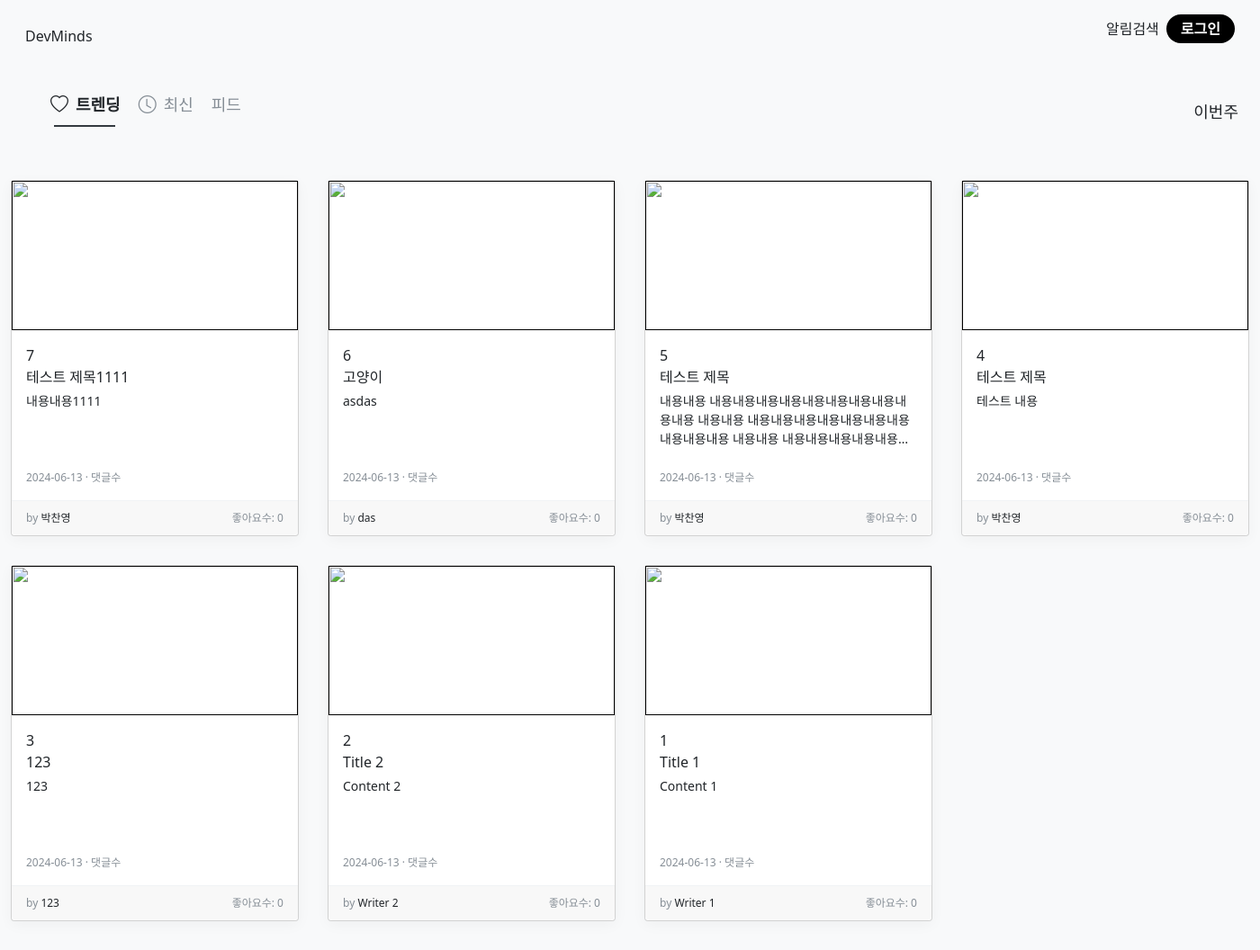
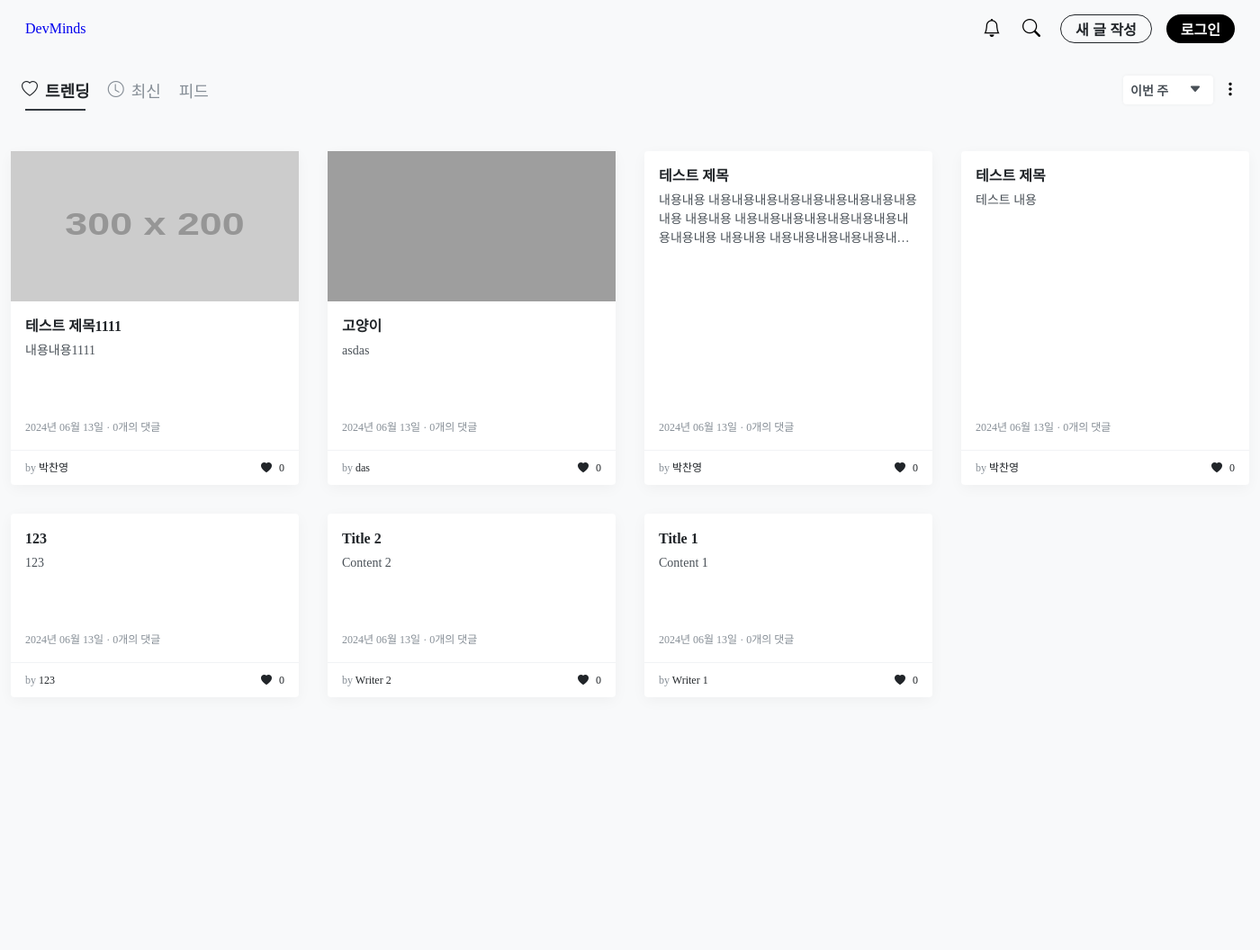
Before and after one commit to DevMinds-inno/DevMinds, a Flask app: page / in a window 1400 px wide. Shown: the whole page at 90% size. After the commit the page ends 763 px from the top, so only its background shows below. Run offline with Flask 3, Linux system fonts and the light colour scheme; grey boxes labelled with a size stand in for pictures from a placeholder-image service; data that the repository does not hold is empty; some libraries are stand-ins or nearby versions; grey boxes are pictures that could not be loaded.

Commit message:
Squashed commit of the following:
commit f790cc56889e15dfea9d6ca7dafb66a1db861628
Author: dolphin-pc <pcx474@gmail.com>
Date:   Thu Jun 13 14:53:09 2024 +0900

    [MODIFY] 글작성화면, image 크기 조정

commit e10da54fcb71233482cf0cfb7c7071c8205ff881
Merge: 22f7e77 24a9b27
Author: dolphin-pc <pcx474@gmail.com>
Date:   Thu Jun 13 14:36:35 2024 +0900

    Merge branch 'dev' into 박찬영_브랜치

commit 22f7e77ccb3bdad6bb78a34ede2e44ecedfab923
Author: dolphin-pc <pcx474@gmail.com>
Date:   Thu Jun 13 14:36:18 2024 +0900

    [ADD] editor 적용

commit 24a9b27d64a61fbf9d56354e53f07e343e7c3b48
Author: kim-museong <antjd0419@gmail.com>
Date:   Thu Jun 13 14:29:03 2024 +0900

    kms merge

commit e095390855b9be8e8d813ce5dcb8e231e8a7cb7d
Merge: 4256d88 693c4cb
Author: kim-museong <antjd0419@gmail.com>
Date:   Thu Jun 13 14:25:16 2024 +0900

    dev merge

commit 4256d88bc0f6d92401596f2cf4186b01030ad047
Author: kim-museong <antjd0419@gmail.com>
Date:   Thu Jun 13 13:57:07 2024 +0900

    date별 정렬기능추가

commit 693c4cb4365e246f9e47d4f530ff644c7f66ba82
Merge: 874f6da 49cfb5d
Author: je-pa <jieun0502@gmail.com>
Date:   Thu Jun 13 13:46:51 2024 +0900

    Merge branch '박지은_브랜치' of https://github.com/DevMinds-inno/DevMinds into dev

commit 49cfb5d430442883f2e4c8f566d4269d62991398
Merge: 7f80492 e355478
Author: je-pa <jieun0502@gmail.com>
Date:   Thu Jun 13 13:38:10 2024 +0900

    [ADD] board 상세보기 이미지 추가

commit 874f6da85f8ca5a669baa986d11826749f29c0f7
Author: dolphin-pc <pcx474@gmail.com>
Date:   Thu Jun 13 11:37:41 2024 +0900

    [ADD] 글 삭제 기능 추가

commit 7f80492ecf6a3f9f2cd6f177411e4abd5093c4b0
Author: je-pa <jieun0502@gmail.com>
Date:   Thu Jun 13 09:37:21 2024 +0900

    [ADD] board 디테일

commit 01bc53686fb359d96d1ebb3165a1b8282768286d
Author: kim-museong <antjd0419@gmail.com>
Date:   Thu Jun 13 09:11:41 2024 +0900

    commit

```diff
--- a/app.py
+++ b/app.py
@@ -3,7 +3,7 @@
 
 # src/*
 from src.model import db, Board
-from src.main import home,get_post
+from src.main import home,get_Boards
 # from src.write import form, write_post, form_id, modify_post
 from src import write
 from src.detail import detail_board, check_board_password, format_datetime
@@ -36,8 +36,11 @@
 
 
 # main.py
-app.route("/")(home)
-app.route('/posts')(get_post)
+app.route('/')(home)
+app.route('/<sortType>')(home)
+app.route('/<sortType>/<sortDate>')(home)
+app.route('/api/boards/<sortType>/<sortDate>')(get_Boards)
+
 
 
 # write.py
--- a/src/main.py
+++ b/src/main.py
@@ -1,21 +1,43 @@
 from flask import render_template, request, jsonify
 from src.model import Board
 from sqlalchemy import desc
+from time import sleep
+from datetime import datetime, timedelta, timezone
 
 
-def home():
+def home(sortType='recent', sortDate='week'):
     return render_template('index.html')
 
-def get_post():
-    sortType = request.args.get('sortType', 'recent', type=str)
-    print(sortType)
+def get_Boards(sortType = 'recent', sortDate = 'week'):
     page = request.args.get('page', 1, type=int)
     per_page = request.args.get('per_page', 10, type=int)
     # desc(Board.likesCount)
     # desc(Board.id)
     type = (Board.id) if sortType == 'like' else (desc(Board.id))
 
-    posts = Board.query.order_by(type).paginate(page=page, per_page=per_page, error_out=False)
+   # 오늘 날짜 기준으로 필터링
+    if sortDate == 'today':
+        start_date = datetime.now(timezone.utc).replace(hour=0, minute=0, second=0, microsecond=0)
+        end_date = start_date + timedelta(days=1)
+    elif sortDate == 'week':
+        start_date = datetime.now(timezone.utc) - timedelta(days= datetime.now(timezone.utc).weekday())
+        end_date = start_date + timedelta(days=7)
+    elif sortDate == 'month':
+        start_date = datetime.now(timezone.utc).replace(day=1, hour=0, minute=0, second=0, microsecond=0)
+        next_month = start_date.replace(month=start_date.month % 12 + 1, day=1)
+        end_date = next_month
+    elif sortDate == 'year':
+        start_date = datetime.now(timezone.utc).replace(month=1, day=1, hour=0, minute=0, second=0, microsecond=0)
+        end_date = start_date.replace(year=start_date.year + 1)
+    else:
+        start_date = None
+        end_date = None
+    print(start_date, end_date)
+
+    # \을 사용하여 줄바꿈
+    posts = Board.query.filter(Board.updated_dttm >= start_date, Board.updated_dttm < end_date) \
+                       .order_by(type) \
+                       .paginate(page=page, per_page=per_page, error_out=False)
 
     posts_list = []
     for post in posts.items:
@@ -24,11 +46,20 @@
             'title': post.title,
             'content': post.content,
             'writer': post.writer,
+            'img_src': post.img_src,
             'created_dttm': post.created_dttm.strftime('%Y-%m-%d'),
-            'updated_dttm': post.updated_dttm.strftime('%Y-%m-%d')
+            'updated_dttm': changeDate(post.updated_dttm.strftime('%Y-%m-%d') )
         }
         posts_list.append(post_data)
+
+    # sleep(1) # 로딩구현을 위해 응답시간 추가
 
     # #JSON 형식으로 변환하여 반환
     return jsonify(posts_list)
     # return posts_list
+
+
+#  날짜 변경 함수 클라이언트 -> 서버 변경
+def changeDate(date):
+    dateArray = date.split("-")
+    return f"{dateArray[0]}년 {dateArray[1]}월 {dateArray[2]}일"
--- /dev/null
+++ b/static/comm/util.js
@@ -0,0 +1,9 @@
+class Util {
+  constructor() {}
+  static back() {
+    history.back();
+    history.replaceState(null, null, "/");
+  }
+}
+
+const util = new Util();
--- a/static/main/main.css
+++ b/static/main/main.css
@@ -3,17 +3,22 @@
   padding: 0;
   list-style: none;
   text-decoration: none;
+  box-sizing: border-box;
 }
 
 body {
   --text1: #212529;
+  --text2: #495057;
   --text3: #868e96;
   --bg-page1: #f8f9fa;
   --bg-element1: #fff;
   --bg-element2: #f8f9fa;
   --bg-element3: #e9ecef;
+  --bg-element5: #212529;
   --border1: #343a40;
   --border4: #f1f3f5;
+  --button-text: #fff;
+  --primary1: #12b886;
   --card-count: 4;
   --width: 25%;
   --spacer: calc(var(--card-count) - 1);
@@ -52,6 +57,46 @@
   height: 40px;
 }
 
+.list li {
+  position: relative;
+  display: flex;
+  align-items: center;
+  justify-content: center;
+  width: 40px;
+  height: 40px;
+  border-radius: 50%;
+  cursor: pointer;
+  flex-shrink: 0;
+  margin-right: 4px;
+}
+
+.list .bi {
+  font-size: 20px;
+}
+
+.write-button {
+  user-select: none;
+  margin: 0 8px;
+  height: 2rem;
+  padding: 0 1rem;
+  font-size: 1rem;
+  border-radius: 1rem;
+  transition: all 0.125s ease-in;
+  cursor: pointer;
+  outline: none;
+  font-weight: 700;
+  word-break: keep-all;
+  border: 1px solid var(--bg-element5);
+  color: var(--bg-element5);
+  background: var(--bg-element2);
+}
+
+.write-button:hover {
+  color: var(--button-text);
+  background: var(--bg-element5);
+  border: 1px solid var(--bg-element5);
+}
+
 .login-button {
   margin-left: 8px;
   height: 2rem;
@@ -72,7 +117,7 @@
   user-select: none;
 }
 
-.sort-bar {
+.home-tag-left {
   padding: 12px;
   display: flex;
   align-items: center;
@@ -104,7 +149,8 @@
   position: relative;
 }
 
-.sort > div > li {
+.sort > div > a {
+  cursor: pointer;
   display: flex;
   align-items: center;
   justify-content: center;
@@ -112,15 +158,102 @@
   -webkit-text-decoration: none;
   text-decoration: none;
   white-space: nowrap;
+  color: inherit;
 }
 
-.sort > div > li:not(:first-child) {
+.sort > div > a:not(:first-child) {
   margin-left: 20px;
 }
 
+.sort .bi {
+  margin-right: 8px;
+}
+
 .sort-active {
+  color: var(--text1) !important;
+  font-weight: 700;
+}
+
+.home-tag-right {
+  position: relative;
+  display: flex;
+  align-items: center;
+}
+
+.home-tag-right-selecter {
+  background: var(--bg-element1);
+  height: 32px;
+  width: 100px;
+  border-radius: 4px;
+  display: flex;
+  align-items: center;
+  justify-content: space-between;
+  padding-left: 8px;
+  padding-right: 8px;
+  margin-right: 10px;
+  font-weight: 600;
+  color: var(--text2);
+  font-size: 14px;
+  box-shadow: 0 0 4px rgba(0, 0, 0, 0.05);
+  -webkit-user-select: none;
+  -moz-user-select: none;
+  user-select: none;
+  cursor: pointer;
+}
+
+.home-tag-right-selecter:hover {
+  opacity: 0.75;
+}
+
+.home-tag-right-selecter .bi {
+  width: 24px;
+  height: 24px;
+  text-align: center;
+  line-height: 24px;
+}
+
+.home-tag-right-selecter-bar {
+  position: absolute;
+  right: 0;
+  top: 100%;
+  z-index: 5;
+  transform-origin: top right;
+  opacity: 0;
+  transform: scale(0.8);
+  transition: all 0.2s ease-in-out;
+}
+
+.visible {
+  opacity: 1;
+  transform: scale(1);
+}
+
+.home-tag-right-selecter-bar-box {
+  margin-top: 8px;
+  width: 192px;
+  box-shadow: 0 0 8px 0 rgba(0, 0, 0, 0.1);
+  background: var(--bg-element1);
   color: var(--text1);
-  font-weight: 700;
+}
+
+.home-tag-right-selecter-bar-box li {
+  display: block;
+  padding: 0.75rem 1rem;
+  -webkit-text-decoration: none;
+  text-decoration: none;
+  background: var(--bg-element1);
+  width: 100%;
+  height: 100%;
+  font-weight: 600;
+  font-size: 0.875rem;
+}
+
+.selected {
+  color: var(--primary1);
+}
+
+.home-tag-right-selecter-bar-box li:hover {
+  background: var(--bg-element2);
 }
 
 main {
@@ -170,12 +303,17 @@
 }
 
 .card-main-content {
+  color: inherit;
+  -webkit-text-decoration: none;
+  text-decoration: none;
+}
+
+.card-main-content > p {
   height: 3.9375rem;
   display: -webkit-box;
   -webkit-line-clamp: 3;
   -webkit-box-orient: vertical;
   overflow: hidden;
-  text-overflow: ellipsis;
   word-break: break-word;
   word-wrap: break-word;
   font-size: 0.875rem;
@@ -219,11 +357,21 @@
   color: var(--text1);
 }
 
-footer {
-  margin-top: auto;
+.card-footer-like {
+  display: flex;
+  align-items: center;
+  color: var(--text1);
+  font-size: 12px;
 }
 
-.bi {
+.card-footer-like .bi {
+  width: 0.75rem;
+  height: 0.75rem;
+  margin-right: 0.5rem;
+  margin-bottom: 0.3rem;
+}
+
+.sort-bar .bi {
   font-size: 20px;
   margin-right: 8px;
 }
@@ -231,6 +379,10 @@
 .dummy {
   background-color: var(--bg-element3);
   border-radius: 4px;
+}
+
+.dummy-list {
+  margin-top: 32px;
 }
 
 .dummy-text {
--- a/static/main/main.js
+++ b/static/main/main.js
@@ -3,23 +3,36 @@
 const sortLike = document.getElementById("like");
 const sortRecent = document.getElementById("recent");
 const underLine = document.querySelector(".sort-bar-underline");
-let sortType = "recent"; //기본정렬값
+const selectButton = document.querySelector(".home-tag-right-selecter");
+const selectValue = document.querySelector(".home-tag-right-value");
+const selectBar = document.querySelector(".home-tag-right-selecter-bar");
+const selectBarList = document.querySelector(".home-tag-right-list");
+const PER_PAGE = 8; // 한번에 가져올 페이지개수
+
+// 변수공간
+let sortType = "";
+let sortDate = "";
 let page = 1; // 기본페이지
+let hasMoreData = true; //데이터를 더 가져올 수 있는지 여부
+let isLoading = false;
+let isVisible = false; // 셀렉트창
 
-// 로딩 더미 생성 함수
+// 더미 생성 함수
 const createLoadingDummy = () => {
-  Array.from({ length: 20 }).forEach(() => {
+  Array.from({ length: PER_PAGE }).forEach(() => {
     const postElement = document.createElement("li");
     postElement.classList.add("card");
     postElement.innerHTML = `
-            <a href="">
+            <span>
               <div class="card-image-box dummy">
                 <img class="dummy-card-image"/>
               </div>
-            </a>
+            </ㅔ>
             <div class="card-main">
               <div class="card-main-title dummy dummy-text"></div>
-              <div class="card-main-content dummy"></div>
+              <div class="card-main-content dummy">
+                <p></p>
+              </div>
               <div class="card-sub-info dummy dummy-text">
                 <span class="card-date dummy dummy-text"></span>
                 <span class="dummy dummy-text"></span>
@@ -37,98 +50,187 @@
   });
 };
 
-// // 로딩 더미 초기 생성
-// createLoadingDummy();
-
-/* posts가져오기함수 */
-const loadPosts = async () => {
-  //   loadingdummy.style.display = "block"; // 로딩화면 보이기
-
-  try {
-    const perPage = 20; // 한번에 가져올 페이지개수
-    const response = await fetch(
-      `/posts?sortType=${sortType}&page=${page}&per_page=${perPage}`
-    );
-    if (!response.ok) {
-      throw new Error("요청 오류");
-    }
-    const data = await response.json();
-    console.log(data);
-
-    // if (!data) {
-    //   cardList.innerHTML = "";
-    //   const postElement = document.createElement("div");
-    //   postElement.textContent = "게시물이 없습니다.";
-    //   cardList.appendChild(postElement);
-    //   return;
-    // }
-
-    data.forEach((post) => {
+const createBoardList = (data) => {
+  data.forEach((board) => {
     const postElement = document.createElement("li");
     postElement.classList.add("card");
     postElement.innerHTML = `
-          <a href="">
+        ${
+          board.img_src
+            ? `
+          <a href="/boards/${board.id}">
             <div class="card-image-box">
-              <img class="card-image" src="" alt="" />
+              <img class="card-image" src="${board.img_src}" alt="${board.title}_image" />
+            </div>
+          </a>`
+            : ""
+        }
+
+        <div class="card-main">
+          <a href="/boards/${board.id}">
+            <h4 class="card-main-title">${board.title}</h4>
+            <div class="card-main-content">
+              <p>${board.content}</p>
             </div>
           </a>
-          <div class="card-main">
-          <div>${post.id}</div>
-            <div class="card-main-title">${post.title}</div>
-            <div class="card-main-content">${post.content}</div>
           <div class="card-sub-info">
-              <span class="card-date">${post.updated_dttm}</span>
+            <span class="card-date">${board.updated_dttm}</span>
             <span>·</span>
-              <span>댓글수</span>
+            <span>0개의 댓글</span>
           </div>
         </div>
         <div class="card-footer">
           <div class="card-footer-user">
-              by <span>${post.writer}</span>
+            by <span>${board.writer}</span>
           </div>
-            <div class="card-footer-like">좋아요수: 0</div>
+          <div class="card-footer-like"><i class="bi bi-heart-fill"></i>0</div>
         </div>
         `;
     cardList.appendChild(postElement);
   });
+};
+
+// 더미 숨기는 함수
+const hideDummy = () => {
+  loadingdummy.style.display = "none";
+};
+
+const resetCardList = () => {
+  cardList.innerHTML = "";
+  page = 1;
+  hasMoreData = true;
+};
+
+// boards 요청 함수
+const loadboards = async () => {
+  // 로딩중이거나 가져올 데이터가 없을 때
+  if (isLoading || !hasMoreData) return;
+
+  isLoading = true;
+
+  if (isLoading) {
+    loadingdummy.style.display = "grid";
+  }
+
+  try {
+    const response = await fetch(
+      `/api/boards/${sortType || "recent"}/${
+        sortDate || "week"
+      }?&page=${page}&per_page=${PER_PAGE}`
+    );
+
+    if (!response.ok) {
+      throw new Error("요청 오류");
+    }
+
+    const data = await response.json();
+
+    // 보드가 없을 때
+    if (data.length === 0) {
+      hasMoreData = false;
+      hideDummy();
+      console.log("포스트 없습니다.");
+      return;
+    }
+
+    createBoardList(data);
     page++; // 페이지 증가
+
+    // 가져온 데이터의 개수가 PER_PAGE보다 작으면 로딩 화면을 숨김
+    if (data.length < PER_PAGE) {
+      hideDummy();
+      hasMoreData = false;
+    }
   } catch (e) {
     console.log("에러발생", e);
   } finally {
-    loadingdummy.style.display = "none"; // 로딩화면 숨기기
+    hideDummy();
+    isLoading = false;
   }
 };
 
 const handleScroll = () => {
+  if (isLoading) return;
+
   if (window.innerHeight + window.scrollY >= document.body.offsetHeight - 100) {
-    console.log("추가 포스트를 불러오는중...");
-    loadPosts();
+    loadboards();
   }
 };
 
 window.addEventListener("scroll", handleScroll);
-
-// 초기 데이터 불러오기
-setTimeout(() => loadPosts(true), 1000);
-
-// 좋아요 정렬 버튼 클릭 시
-sortLike.addEventListener("click", function () {
-  underLine.style.left = "3%";
-  this.classList.add("sort-active");
-  sortRecent.classList.remove("sort-active");
-  sortType = "like";
-  cardList.innerHTML = ""; // 리스트 초기화
-  page = 1; // 기본페이지
-  loadPosts();
+document.addEventListener("DOMContentLoaded", () => {
+  createLoadingDummy();
+  loadboards();
 });
 
-// 최신순 정렬 버튼 클릭 시
-sortRecent.addEventListener("click", function () {
+// home-tag-left
+sortLike.addEventListener("click", () => changeSortType("like"));
+sortRecent.addEventListener("click", () => changeSortType("recent"));
+
+const changeSortType = (type) => {
+  if (type === "recent") {
     underLine.style.left = "44%";
-  sortType = "recent";
-  this.classList.add("sort-active");
     sortLike.classList.remove("sort-active");
-  cardList.innerHTML = ""; // 리스트 초기화
-  page = 1; // 기본페이지
-  loadPosts();
+    sortRecent.classList.add("sort-active");
+  }
+
+  if (type === "like") {
+    underLine.style.left = "3%";
+    sortRecent.classList.remove("sort-active");
+    sortLike.classList.add("sort-active");
+  }
+
+  sortType = type;
+  history.pushState(null, null, `/${sortType}`);
+  resetCardList();
+  loadboards();
+};
+
+// home-tag-right
+const toggleSelectBar = () => {
+  if (isVisible) {
+    hideSelectBar();
+  } else {
+    showSelectBar();
+  }
+  isVisible = !isVisible;
+};
+
+const showSelectBar = () => {
+  selectBar.classList.add("visible");
+};
+
+const hideSelectBar = () => {
+  selectBar.classList.remove("visible");
+};
+
+// 버튼 클릭 시 토글
+selectButton.addEventListener("click", (e) => {
+  e.stopPropagation(); // 이벤트 버블링 방지
+  toggleSelectBar();
 });
+
+// 다른 영역 클릭 시에도 숨기기
+document.addEventListener("click", (e) => {
+  if (isVisible && !selectBar.contains(e.target) && e.target !== selectButton) {
+    hideSelectBar();
+    isVisible = false;
+  }
+});
+
+selectBarList.addEventListener("click", (e) => {
+  const childrenArray = selectBarList.children;
+  const { id, textContent } = e.target;
+  selectValue.textContent = textContent;
+
+  [...childrenArray].forEach((element) => {
+    element.classList.remove("selected");
+  });
+
+  e.target.classList.add("selected");
+
+  sortDate = id;
+  history.pushState(null, null, `/${sortType}/${sortDate}`);
+  resetCardList();
+  loadboards();
+});
--- a/templates/index.html
+++ b/templates/index.html
@@ -4,7 +4,10 @@
   <head>
     <meta charset="UTF-8" />
     <meta name="viewport" content="width=device-width, initial-scale=1.0" />
-    {% include 'layout/header.html' %}
+    <link
+      href="https://cdn.jsdelivr.net/npm/bootstrap-icons@1.7.1/font/bootstrap-icons.css"
+      rel="stylesheet"
+    />
     <link
       rel="stylesheet"
       href="{{ url_for('static', filename='main/main.css') }}"
@@ -21,44 +24,68 @@
         <!-- 헤더 -->
         <header>
           <div class="header">
-            <div>DevMinds</div>
+            <div>
+              <a href="/">DevMinds</a>
+            </div>
             <div>
               <ul class="list">
-                <li>알림</li>
-                <li>검색</li>
-                <li>
+                <li><i class="bi bi-bell"></i></li>
+                <li><i class="bi bi-search"></i></li>
+                <div>
+                  <a href="/boards/form">
+                    <button class="write-button">새 글 작성</button>
+                  </a>
+                </div>
+                <div>
                   <button class="login-button">로그인</button>
-                </li>
+                </div>
               </ul>
             </div>
           </div>
         </header>
 
         <!-- 정렬버튼바 -->
-        <nav class="sort-bar">
+        <nav class="home-tag-left">
           <ul class="sort">
             <div>
-              <li id="like" class="sort-active">
+              <a id="like" class="sort-active">
                 <i class="bi bi-heart me-2"></i>
                 <span>트렌딩</span>
-              </li>
-              <li id="recent">
-                <i class="bi bi-clock me-2"></i> <span>최신</span>
-              </li>
-              <li>피드</li>
+              </a>
+              <a id="recent">
+                <i class="bi bi-clock me-2"></i>
+                <span>최신</span>
+              </a>
+              <a>피드</a>
               <div class="sort-bar-underline"></div>
             </div>
           </ul>
 
-          <div>이번주</div>
+          <div class="home-tag-right">
+            <div class="home-tag-right-selecter">
+              <p class="home-tag-right-value">이번 주</p>
+              <i class="bi bi-caret-down-fill"></i>
+            </div>
+            <i class="bi bi-three-dots-vertical"></i>
+            <div class="home-tag-right-selecter-bar">
+              <div class="home-tag-right-selecter-bar-box">
+                <u class="home-tag-right-list">
+                  <li id="today">오늘</li>
+                  <li id="week" class="selected">이번 주</li>
+                  <li id="month">이번 달</li>
+                  <li id="year">올해</li>
+                </u>
+              </div>
+            </div>
+          </div>
         </nav>
 
         <!-- 메인 -->
         <main>
           <ul id="card-list" class="card-list">
-            <!-- 카드 자동 생성 -->
+            <!-- 카드 리스트 -->
           </ul>
-          <ul id="loading-dummy" class="card-list"></ul>
+          <ul id="loading-dummy" class="card-list dummy-list"></ul>
         </main>
       </div>
     </div>
--- a/templates/layout/footer.html
+++ b/templates/layout/footer.html
@@ -11,3 +11,5 @@
   integrity="sha256-UgvvN8vBkgO0luPSUl2s8TIlOSYRoGFAX4jlCIm9Adc="
   crossorigin="anonymous"
 ></script>
+
+<script src="{{ url_for('static', filename='comm/util.js') }}"></script>
--- a/templates/layout/header.html
+++ b/templates/layout/header.html
@@ -1,4 +1,5 @@
 <head>
+  <title>DevMinds</title>
   <!-- Bootstrap CDN -->
   <link
     href="https://cdn.jsdelivr.net/npm/bootstrap@5.3.3/dist/css/bootstrap.min.css"
```
Also changed, not shown: static/write/write.js (+50 -29 lines), templates/detail.html (+24 -4 lines), templates/write.html (+49 -33 lines). Lines whose indentation alone changed are shown as unchanged.
